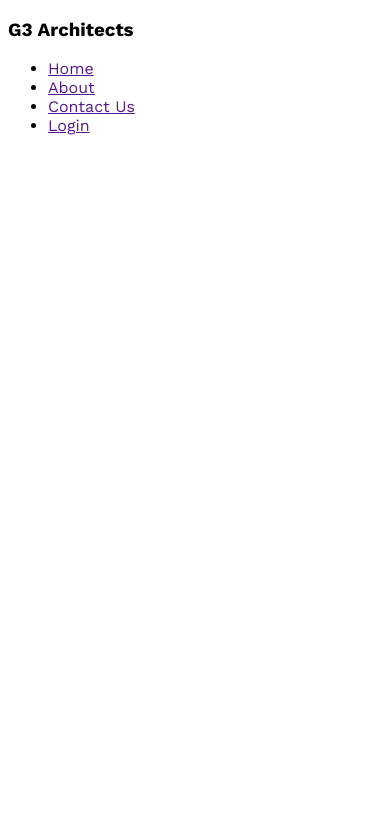
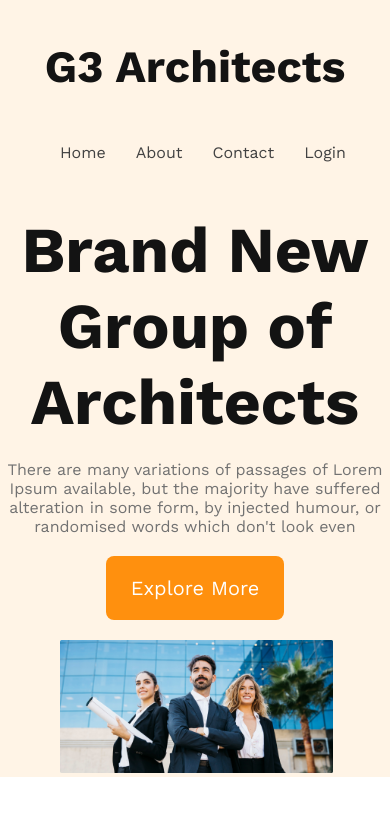
Before and after one commit to arisajinnat/G3-Architects, a plain HTML site: page index.html in a window 390 px wide. Drawn offline with nearby package versions, Linux system fonts and the light colour scheme.

Commit message:
nav & banner done with responsiveness

```diff
--- a/index.html
+++ b/index.html
@@ -8,15 +8,32 @@
 </head>
 <body>
     <header>
+       <div class="header-section">
         <nav>
-            <h3>G3 Architects</h3>
+            <h3 class="nav-title">G3 Architects</h3>
             <ul>
                 <li><a href="">Home</a></li>
                 <li><a href="">About</a></li>
-                <li><a href="">Contact Us</a></li>
+                <li><a href="">Contact </a></li>
                 <li><a href="">Login</a></li>
             </ul>
         </nav>
+       </div>
+        <div class="banner">
+            <div class="banner-contents">
+                <h1 class="banner-title">Brand New
+                    Group of Architects
+                    </h1>
+                    <p class="banner-description">There are many variations of passages of Lorem Ipsum available, but the majority have suffered alteration in some
+                    form, by injected humour, or randomised words which don't look even</p>
+                    <button class="btn-primary">Explore More</button>
+            </div>
+                <img class="banner-img" src="images/banner.png" alt="">
+        </div>
+
+
+
+
     </header>
     <main></main>
     <footer></footer>
--- a/styles/architect.css
+++ b/styles/architect.css
@@ -6,4 +6,135 @@
 *{
 font-family: 'Open Sans', sans-serif;
 font-family: 'Work Sans', sans-serif;
+margin: 0;
 }
+
+div{
+    display: block;
+}
+/* Header Styles */
+header{
+    background: rgba(255, 144, 14, 0.10);
+
+
+}
+.header-section{
+ padding: 50px 240px;
+}
+
+.nav-title{
+ font-weight: 700;
+ font-size: 2.8rem;
+    color: #131313;
+}
+nav{
+    display: flex;
+    justify-content: space-between;
+}
+nav > ul{
+    display: flex;
+}
+nav li{
+    list-style: none;
+    display: flex;
+    margin-right: 30px;
+    font-weight: 500;
+    font-size: 1rem;
+
+
+}
+nav a {
+    text-decoration: none;
+    color:#424242;
+}
+
+/* Banner styles */
+.banner-contents{
+   max-width: 800px;
+    text-align: center;
+    margin: 0 auto;
+
+}
+.banner-title{
+    font-size: 4rem;
+    font-weight: 700;
+    color: #131313;
+}
+.banner-description{
+    color: #727272;
+    margin-bottom: 10px;
+}
+.banner img {
+    margin-top: 20px;
+    width: 70%;
+ padding-left: 240px;
+    flex-shrink: 0;
+
+}
+/* Btn styles */
+
+.btn-primary{
+    background-color: #FF900E;
+    border: none;
+    color: #FFF;
+    padding: 20px 25px ;
+    font-size: 1.25rem;
+    border-radius: 8px;
+    cursor: pointer;
+}
+ /* Responsive media query */
+ /* mobile devices */
+@media screen and (max-width:576px) {
+    .header-section{
+        padding:20px;
+
+    }
+    nav{
+        flex-direction: column;
+    }
+    header{
+        width: 100%;
+    }
+    .banner img{
+        width: 70%;
+        align-items: center;
+        padding-left: 60px;
+
+    }
+    nav ul{
+        margin: 30px 0;
+    }
+    .nav-title{
+        text-align: center;
+        margin: 20px 0;
+    }
+    .banner-description{
+        margin: 20px 0;
+    }
+
+}
+
+/* medium devices */
+@media screen and (min-width:576px) and (max-width:960px) {
+    .banner img{
+        width: 70%;
+        align-items: center;
+        padding-left: 110px;
+
+    }
+    .nav-title{
+        text-align: center;
+        margin: 20px 0;
+
+    }
+    nav{
+        flex-direction: column;
+    }
+    .banner-description{
+        margin: 20px 0;
+    }
+    nav ul{
+        margin: 30px 0;
+    }
+
+}
```
